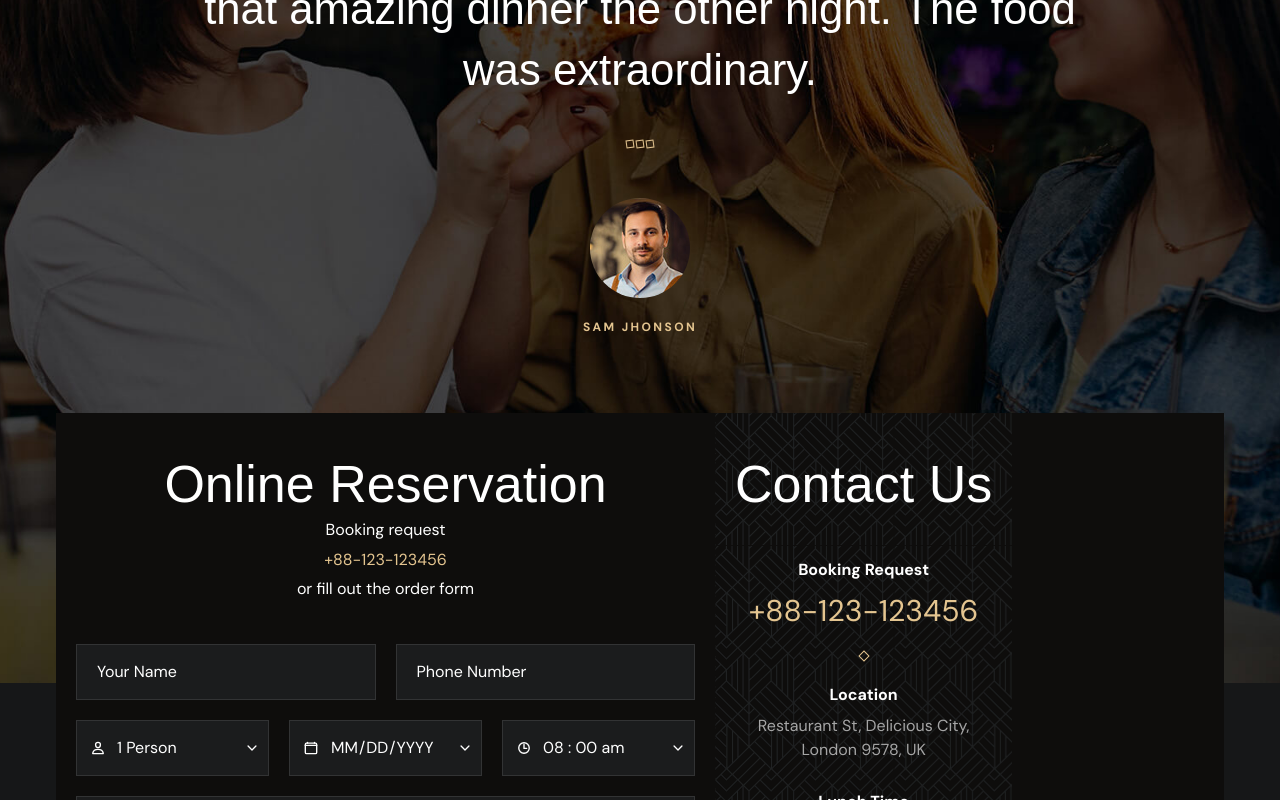
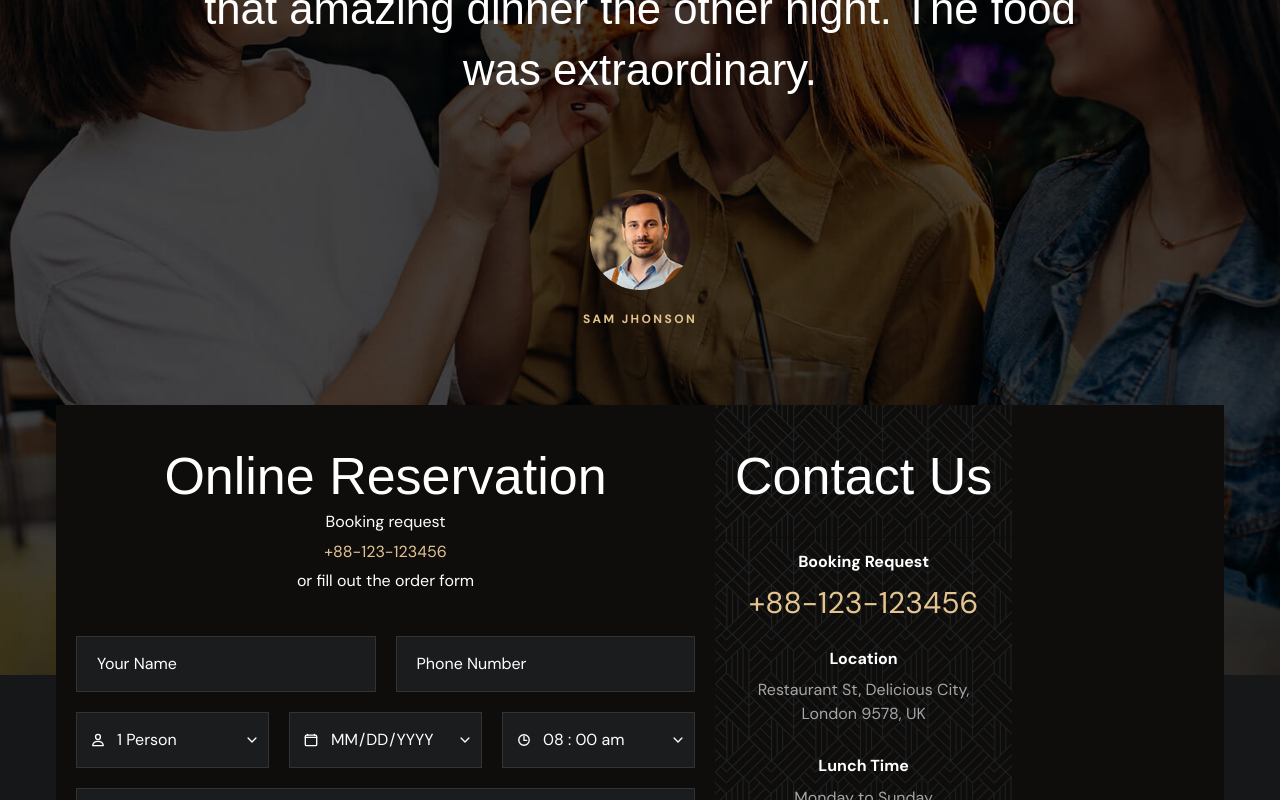
Before and after one commit to weijingxuan925/PokeGo, a Next.js app: page / in a window 1280 px wide. Shown: the part 4980-5780 px from the top of the page. Built offline with nearby package versions, Linux system fonts and the light colour scheme; a web font is replaced by a local one.

Commit message:
更改大小写

```diff
--- a/components/Separator/Separator.css
+++ b/components/Separator/Separator.css
@@ -1,4 +1,4 @@
-.separator{
+.Separator{
     width: 8px;
     height: 8px;
     border: 1px solid var(--gold-crayola);
--- a/components/Separator/Separator.tsx
+++ b/components/Separator/Separator.tsx
@@ -1,4 +1,4 @@
-import './separator.css';
+import './Separator.css';
 import { SeparatorProps } from '@/types/types';
 
 const Separator = ({containedStyles} : SeparatorProps) => {
```
